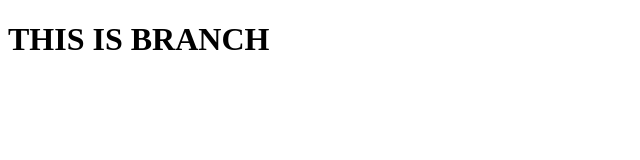
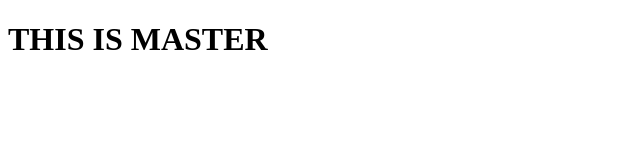
Before and after one commit to mubrik/gittutorial, a plain HTML site: page branch.html in a window 1280 px wide. Shown: the full height of the page, 0-640 px from the left. Drawn offline with Linux system fonts and the light colour scheme.

Commit message:
updating master1

```diff
--- a/branch.html
+++ b/branch.html
@@ -5,6 +5,6 @@
     <title></title>
   </head>
   <body>
-    <h1> THIS IS BRANCH</h1>
+    <h1> THIS IS MASTER</h1>
   </body>
 </html>
```
